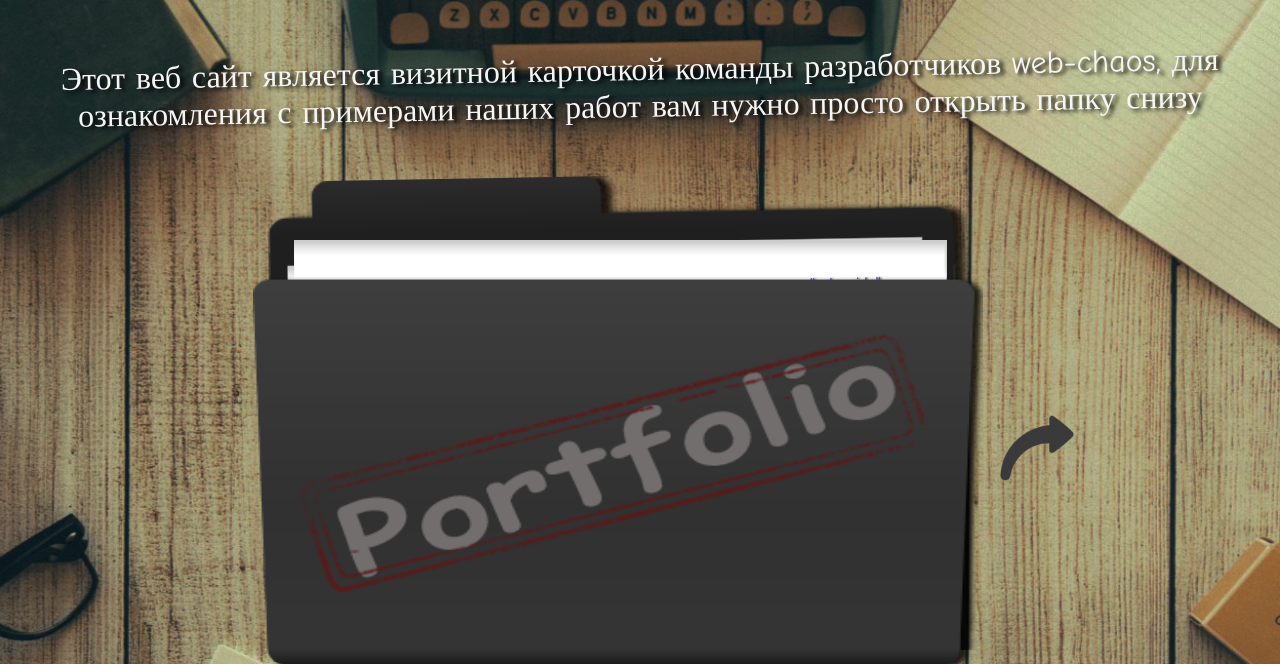
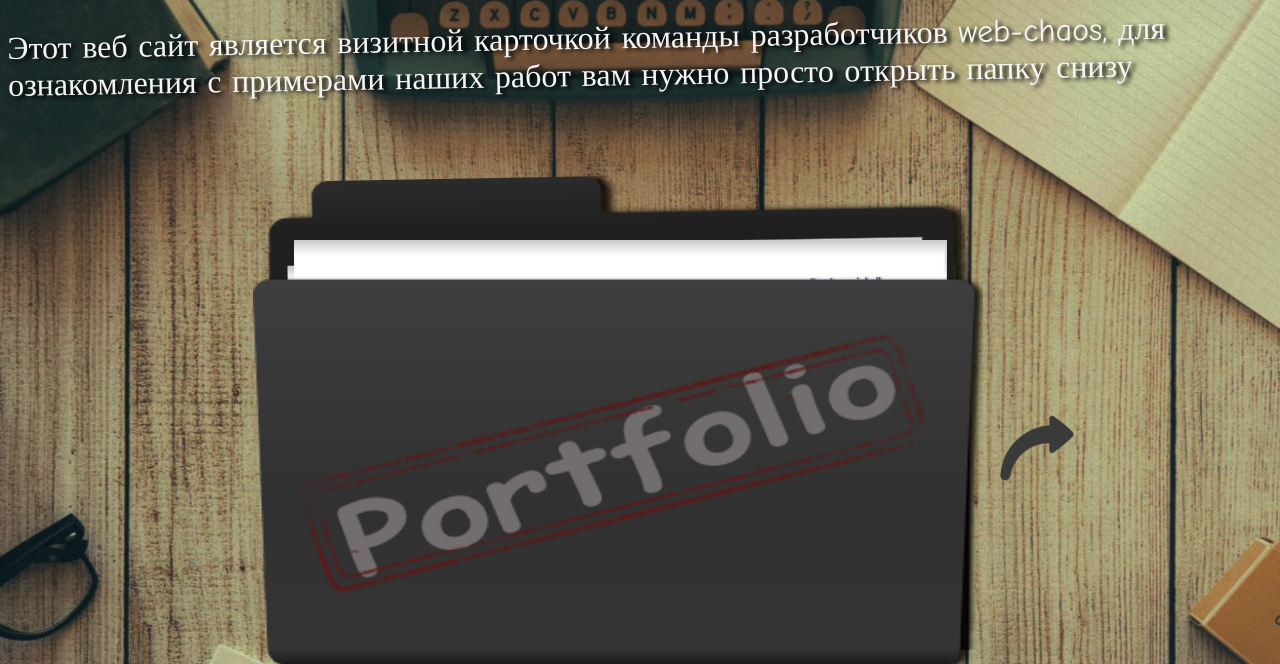
Before and after one commit to webchaos/webchaos-github.io, a plain HTML site: page index.html in a window 1280 px wide. Shown: the top 664 px of the page. Drawn offline with Linux system fonts and the light colour scheme.

Commit message:
Update css.css

```diff
--- a/css.css
+++ b/css.css
@@ -162,21 +162,17 @@ a:hover {
 }
 
 .chaos {
-	display: flex;
-	justify-content: space-around;
-	align-content: flex-start;
-	flex-direction: column;
-	flex-shrink: 2;
-	font-size: xx-large;
+	display: block;
+	font-size: 2em;
 	height: 16%;
-	max-height: 16%;
 	font-family: Comic Sans MS;
 	color:  #F5F5F5;
-	text-align: center;
+	margin: auto;
 	margin-top: 1.5%;
+	text-shadow: 4px 2px 4px black;
+	transform: rotate(-1deg);
 }
-.chaos p {text-shadow: 4px 2px 4px black;
-	transform: rotate(-1deg);}
+
 /*кнопка-листалка*/
 label {
 	display: none;
@@ -305,7 +301,7 @@ article {
 	padding: 0%;
 	top: 13%;
 }
-/*.chaos{width: 70%;}	*/
+.chaos{width: 70%;}
 }
 /*конец свойств для широкоформатников*/
-/*@media screen and (min-width: 1680px) {.chaos{width: 70%;}}*/
+@media screen and (min-width: 1680px) {.chaos{width: 70%;}}
```
